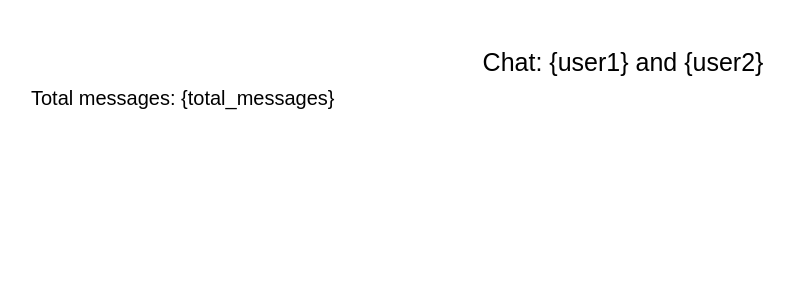
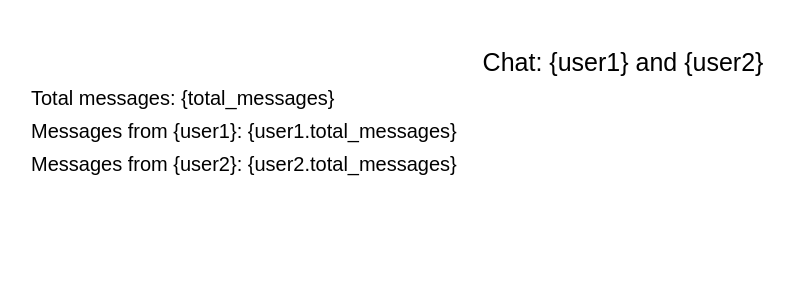
Before and after one commit to andreyeyy/tg-chat-stats, a Python web app: template template/index.html in a window 1280 px wide. Shown: the top 300 px of the page, without its empty margins (17-811 px from the left). Run offline with Jinja, Linux system fonts and the light colour scheme; the template is opened without the code that fills it, so the values that code supplies are empty.

Commit message:
Add new text

```diff
--- a/template/index.html
+++ b/template/index.html
@@ -1,14 +1,14 @@
 <!DOCTYPE html>
 <html lang="en">
 <head>
-  <meta charset="UTF-8"/>
-  <title>Telegram Statistics</title>
-  <link rel="stylesheet" href="styles.css"/>
+    <meta charset="UTF-8"/>
+    <title>Telegram Statistics</title>
+    <link rel="stylesheet" href="styles.css"/>
 </head>
 <body>
-  <div class="pdf-page">
     <label class="title">Chat: {user1} and {user2}</label>
     <label class="text">Total messages: {total_messages}</label>
-  </div>
+    <label class="text">Messages from {user1}: {user1.total_messages}</label>
+    <label class="text">Messages from {user2}: {user2.total_messages}</label>
 </body>
 </html>
```
